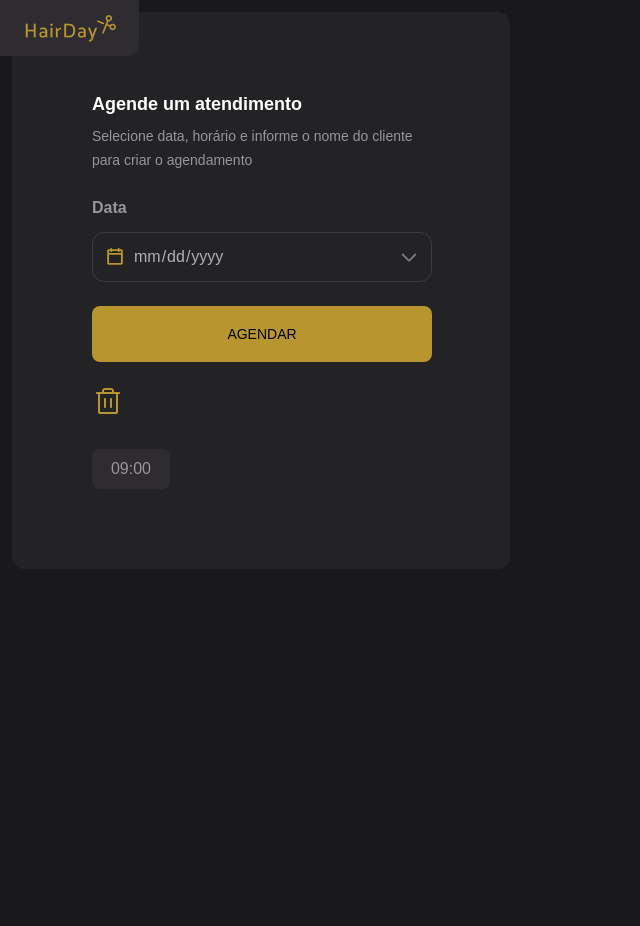
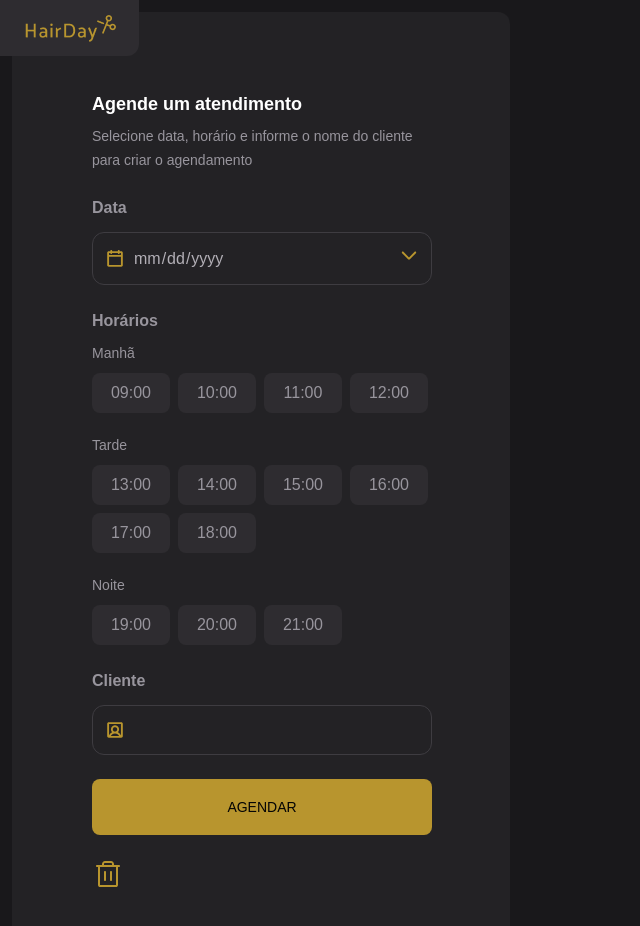
Before and after one commit to juniorbonini/hairday-app, a React (Vite) app: page / in a window 1280 px wide. Shown: the top 926 px of the page, without its empty margins (0-640 px from the left). Before the commit the page ends 800 px from the top, so only its background shows below. Built offline with nearby package versions, Linux system fonts and the light colour scheme.

Commit message:
Estruturando a base - Componente Aside finalizado.

```diff
--- a/src/App.tsx
+++ b/src/App.tsx
@@ -3,16 +3,37 @@ import { Text } from "@/components/Text";
 
 // @ts-expect-error: module declaration for SVG React import
 import TrashIcon from "@/assets/icons/trash.svg?react";
+
+// @ts-expect-error: module declaration for SVG React import
+
+import DateIcon from "@/assets/icons/calendar-blank.svg?react";
+// @ts-expect-error: module declaration for SVG React import
+import ArrowDown from "@/assets/icons/arrow-down.svg?react";
+
+// @ts-expect-error: module declaration for SVG React import
+import UserSquare from "@/assets/icons/user-square.svg?react";
+
 import { Icon } from "@/components/ButtonIcon";
 import { ButtonSelect } from "@/components/ButtonSelect";
 import React from "react";
 import Title from "@/components/Title";
 import { Aside } from "@/components/Aside";
-import { LabelField } from "@/components/LabelField";
 import { Header } from "@/core-components/Header";
+import { LabelField } from "./components/LabelField";
+import { InputDate } from "./components/InputDate";
+import { TimeSelect } from "./components/TimeSelect";
+import { AVAILABLE_HOURS } from "./utils/appointment-hour";
 
 function App() {
   const [selectedHour, setSelectedHour] = React.useState<string | null>(null);
+  const [date, setDate] = React.useState<string>("");
+  const [clientName, setClientName] = React.useState("");
+  const today = new Date().toISOString().split("T")[0];
+  const inputRef = React.useRef<HTMLInputElement>(null);
+
+  function openPicker() {
+    inputRef.current?.showPicker();
+  }
 
   function handleSelectHour(hour: string) {
     setSelectedHour((prev) => (prev === hour ? null : hour));
@@ -23,9 +44,92 @@ function App() {
       <Header />
       <Aside>
         <Title />
-        <div className="items-center justify-center text-yellow-light">
-         <LabelField />
-        </div>
+        <form className="space-y-6">
+          <LabelField
+            label="Data"
+            onClick={openPicker}
+            leftIcon={DateIcon}
+            rightIcon={ArrowDown}
+          >
+            <InputDate
+              ref={inputRef}
+              type="date"
+              min={today}
+              value={date}
+              onChange={(e) => setDate(e.target.value)}
+            />
+          </LabelField>
+
+          <TimeSelect className="flex flex-col gap-2 mt-5">
+            <Text variant="cataraman-title-md" className="text-gray-200">
+              Horários
+            </Text>
+
+            <div className="space-y-5">
+              {/* MANHÃ */}
+              <div className="flex flex-col gap-2">
+                <Text>Manhã</Text>
+
+                <div className="flex flex-wrap gap-2">
+                  {AVAILABLE_HOURS.morning.map((hour) => (
+                    <ButtonSelect
+                      key={hour}
+                      type="button"
+                      selected={selectedHour === hour}
+                      onClick={() => handleSelectHour(hour)}
+                    >
+                      {hour}
+                    </ButtonSelect>
+                  ))}
+                </div>
+              </div>
+
+              {/* TARDE */}
+              <div className="flex flex-col gap-2">
+                <Text>Tarde</Text>
+
+                <div className="flex flex-wrap gap-2">
+                  {AVAILABLE_HOURS.afternoon.map((hour) => (
+                    <ButtonSelect
+                      key={hour}
+                      type="button"
+                      selected={selectedHour === hour}
+                      onClick={() => handleSelectHour(hour)}
+                    >
+                      {hour}
+                    </ButtonSelect>
+                  ))}
+                </div>
+              </div>
+
+              {/* NOITE */}
+              <div className="flex flex-col gap-2">
+                <Text>Noite</Text>
+
+                <div className="flex flex-wrap gap-2">
+                  {AVAILABLE_HOURS.night.map((hour) => (
+                    <ButtonSelect
+                      key={hour}
+                      type="button"
+                      selected={selectedHour === hour}
+                      onClick={() => handleSelectHour(hour)}
+                    >
+                      {hour}
+                    </ButtonSelect>
+                  ))}
+                </div>
+              </div>
+            </div>
+          </TimeSelect>
+
+          <LabelField label="Cliente" leftIcon={UserSquare}>
+            <InputDate
+              type="text"
+              value={clientName}
+              onChange={(e) => setClientName(e.target.value)}
+            />
+          </LabelField>
+        </form>
         <div>
           <Button>
             <Text className="text-gray-900 uppercase">Agendar</Text>
@@ -37,14 +141,6 @@ function App() {
             className="cursor-pointer text-yellow-base hover:text-yellow-dark"
           />
         </div>
-        <div>
-          <ButtonSelect
-            onClick={() => handleSelectHour("09:00")}
-            selected={selectedHour === "09:00"}
-          >
-            09:00
-          </ButtonSelect>
-        </div>
       </Aside>
     </main>
   );
--- /dev/null
+++ b/src/components/InputDate/index.tsx
@@ -0,0 +1,25 @@
+import type { InputDateInterface } from "@/models/input-date";
+import React from "react";
+
+export const InputDate = React.forwardRef<
+  HTMLInputElement,
+  InputDateInterface
+>(({ ...props }, ref) => {
+  return (
+    <input
+      ref={ref}
+      type="date"
+      className="
+        bg-transparent
+        w-full
+        outline-none
+        text-gray-200
+        cursor-pointer
+        [&::-webkit-calendar-picker-indicator]:hidden
+        [&::-webkit-inner-spin-button]:hidden
+        [&::-webkit-outer-spin-button]:hidden
+      "
+      {...props}
+    />
+  );
+});
--- a/src/components/LabelField/index.tsx
+++ b/src/components/LabelField/index.tsx
@@ -1,50 +1,29 @@
-import { useRef } from "react";
 import { Icon } from "../ButtonIcon";
 import { Text } from "../Text";
-// @ts-expect-error: module declaration for SVG React import
-import DateIcon from '@/assets/icons/calendar-blank.svg?react'
+import type { LabelFieldInterface } from "@/models/date-field";
 
-// @ts-expect-error: module declaration for SVG React import
-import ArrowDown from '@/assets/icons/arrow-down.svg?react'
-
-export function LabelField() {
-  const inputRef = useRef<HTMLInputElement>(null);
-
-  function handleOpenPicker() {
-    inputRef.current?.showPicker();
-  }
-
+export function LabelField({
+  label,
+  leftIcon,
+  rightIcon,
+  children,
+  ...props
+}: LabelFieldInterface) {
   return (
     <label className="flex flex-col gap-3">
-      <Text variant="cataraman-title-md">Data</Text>
+      <Text variant="cataraman-title-md">{label}</Text>
+      <div
+        className="w-85 border border-gray-500 rounded-xl p-3 flex items-center gap-2 cursor-pointer"
+        {...props}
+      >
+        {leftIcon && <Icon svg={leftIcon} className="w-5 h-5" />}
 
-      <div
-        onClick={handleOpenPicker}
-        className="w-85 border border-gray-500 rounded-xl p-3 flex items-center gap-2 cursor-pointer bg-transparent"
-      >
-        <Icon svg={DateIcon} className="w-5 h-5" />
-
-        <input
-          ref={inputRef}
-          type="date"
-          min="2026-01-22"
-          className="
-            bg-transparent
-            cursor-pointer
-            w-full
-            outline-none
-            text-gray-200
-            [&::-webkit-calendar-picker-indicator]:hidden
-            [&::-webkit-inner-spin-button]:hidden
-            [&::-webkit-outer-spin-button]:hidden
-          "
-        />
-
-        <Icon
-          variant="secundary"
-          svg={ArrowDown}
-          className="w-5 h-5 ml-auto fill-gray-400"
-        />
+        {children}
+        {rightIcon && (
+          <div className="ml-auto">
+            <Icon svg={rightIcon} className="w-5 h-5" />
+          </div>
+        )}
       </div>
     </label>
   );
--- /dev/null
+++ b/src/components/TimeSelect/index.tsx
@@ -0,0 +1,18 @@
+import type { TimeSelectInterface } from "@/models/time-select";
+import React from "react";
+
+export function TimeSelect({
+  as = "div",
+  children,
+  className,
+  ...props
+}: TimeSelectInterface) {
+  return React.createElement(
+    as,
+    {
+      className,
+      ...props,
+    },
+    children,
+  );
+}
--- a/src/models/button-select.ts
+++ b/src/models/button-select.ts
@@ -32,5 +32,5 @@ export interface ButtonSelectInterface
   extends
     Omit<React.ComponentProps<"button">, "size" | "disabled">,
     VariantProps<typeof buttonSelectVariants> {
-        selected: boolean
+        selected: boolean;
     }
--- /dev/null
+++ b/src/models/date-field.ts
@@ -0,0 +1,7 @@
+import type React from "react";
+
+export interface LabelFieldInterface extends React.ComponentProps<"div"> {
+  label: string;
+  leftIcon?: React.FC<React.ComponentProps<"svg">>
+  rightIcon?: React.FC<React.ComponentProps<"svg">>;
+}
--- /dev/null
+++ b/src/models/input-date.ts
@@ -0,0 +1,4 @@
+/* eslint-disable @typescript-eslint/no-empty-object-type */
+import type React from "react";
+
+export interface InputDateInterface extends React.ComponentProps<"input"> {};
--- /dev/null
+++ b/src/models/time-select.ts
@@ -0,0 +1,7 @@
+import type React from "react";
+
+export interface TimeSelectInterface extends React.ComponentProps<"div"> {
+  as?: keyof React.JSX.IntrinsicElements;
+  className?: string;
+  children?: React.ReactNode;
+}
--- /dev/null
+++ b/src/utils/appointment-hour.ts
@@ -0,0 +1,5 @@
+export const AVAILABLE_HOURS = {
+  morning: ["09:00", "10:00", "11:00", "12:00"],
+  afternoon: ["13:00", "14:00", "15:00", "16:00", "17:00", "18:00"],
+  night: ["19:00", "20:00", "21:00"],
+};
```
